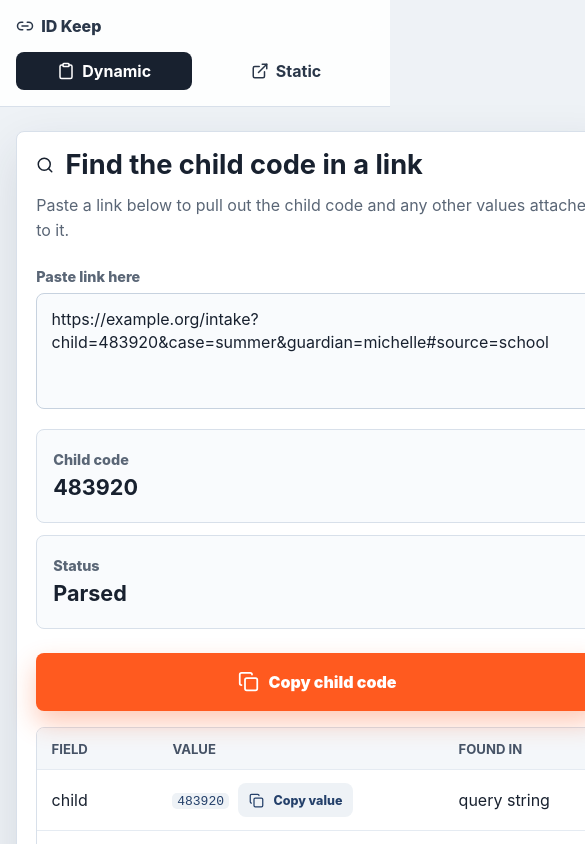
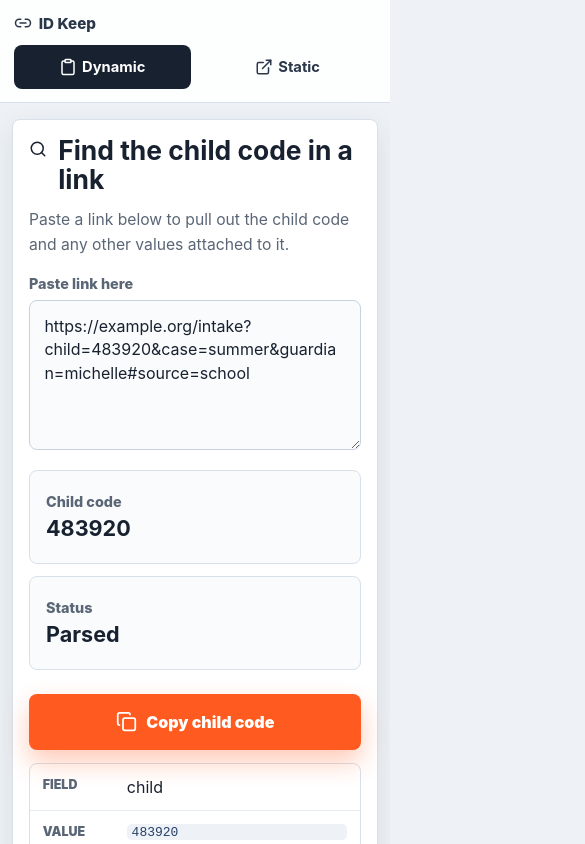
Before and after one commit to lawsonM525/id-keep, a Next.js app: page / in a window 390 px wide. Shown: the top 844 px of the page, 585 px wide, since content can reach past the window. Built offline with nearby package versions, Linux system fonts and the light colour scheme.

Commit message:
Improve mobile layout

```diff
--- a/app/globals.css
+++ b/app/globals.css
@@ -16,6 +16,7 @@ body {
   margin: 0;
   min-width: 320px;
   min-height: 100vh;
+  overflow-x: hidden;
 }
 
 a {
@@ -129,6 +130,7 @@ nav a:hover {
   font-weight: 800;
   box-shadow: none;
   vertical-align: middle;
+  white-space: nowrap;
 }
 
 .copy-button.small:hover {
@@ -215,6 +217,7 @@ textarea {
   resize: vertical;
   padding: 0.9rem;
   line-height: 1.45;
+  overflow-wrap: anywhere;
 }
 
 input:focus,
@@ -263,6 +266,7 @@ td {
   padding: 0.8rem 0.9rem;
   border-bottom: 1px solid #e5ebf2;
   text-align: left;
+  overflow-wrap: anywhere;
 }
 
 th {
@@ -308,18 +312,163 @@ tr:last-child td {
   .topbar {
     align-items: stretch;
     flex-direction: column;
+    gap: 0.75rem;
+    padding: 0.85rem;
   }
 
   nav {
     display: grid;
     grid-template-columns: 1fr 1fr;
+    gap: 0.5rem;
   }
 
   nav a {
     justify-content: center;
+    min-height: 44px;
+    padding: 0 0.5rem;
   }
 
   .result-grid {
     grid-template-columns: 1fr;
   }
+
+  .page {
+    min-height: auto;
+    padding: 1rem 0.75rem 2rem;
+  }
+
+  .panel {
+    padding: 1rem;
+    box-shadow: 0 10px 30px rgba(32, 45, 67, 0.1);
+  }
+
+  .section-title {
+    align-items: flex-start;
+  }
+
+  .section-title svg {
+    flex: 0 0 auto;
+    margin-top: 0.25rem;
+  }
+
+  h1 {
+    font-size: 1.85rem;
+    line-height: 1.1;
+  }
+
+  .lede {
+    margin-bottom: 1.1rem;
+    font-size: 0.98rem;
+  }
+
+  input,
+  textarea {
+    font-size: 1rem;
+  }
+
+  textarea {
+    min-height: 150px;
+  }
+
+  .copy-button {
+    min-height: 56px;
+    margin-bottom: 0.85rem;
+  }
+
+  .table-wrap {
+    overflow: visible;
+    border: 0;
+    border-radius: 0;
+  }
+
+  table,
+  thead,
+  tbody,
+  tr,
+  td {
+    display: block;
+    width: 100%;
+    min-width: 0;
+  }
+
+  thead {
+    display: none;
+  }
+
+  tr {
+    border: 1px solid #d8e0ea;
+    border-radius: 8px;
+    margin-bottom: 0.75rem;
+    background: #ffffff;
+    overflow: hidden;
+  }
+
+  tr:last-child {
+    margin-bottom: 0;
+  }
+
+  td {
+    display: grid;
+    grid-template-columns: 86px minmax(0, 1fr);
+    gap: 0.75rem;
+    align-items: start;
+    border-bottom: 1px solid #e5ebf2;
+    padding: 0.8rem;
+  }
+
+  td::before {
+    color: #5a6676;
+    font-size: 0.78rem;
+    font-weight: 900;
+    text-transform: uppercase;
+  }
+
+  td:nth-child(1)::before {
+    content: "Field";
+  }
+
+  td:nth-child(2)::before {
+    content: "Value";
+  }
+
+  td:nth-child(3)::before {
+    content: "Found in";
+  }
+
+  td:last-child {
+    border-bottom: 0;
+  }
+
+  td code {
+    display: block;
+    width: 100%;
+    min-width: 0;
+    overflow-wrap: anywhere;
+  }
+
+  td .copy-button.small {
+    grid-column: 2;
+    justify-self: start;
+    min-height: 38px;
+    margin: 0.5rem 0 0;
+  }
 }
+
+@media (max-width: 390px) {
+  .brand span {
+    font-size: 0.95rem;
+  }
+
+  nav a {
+    gap: 0.3rem;
+    font-size: 0.92rem;
+  }
+
+  h1 {
+    font-size: 1.65rem;
+  }
+
+  td {
+    grid-template-columns: 72px minmax(0, 1fr);
+  }
+}
```
